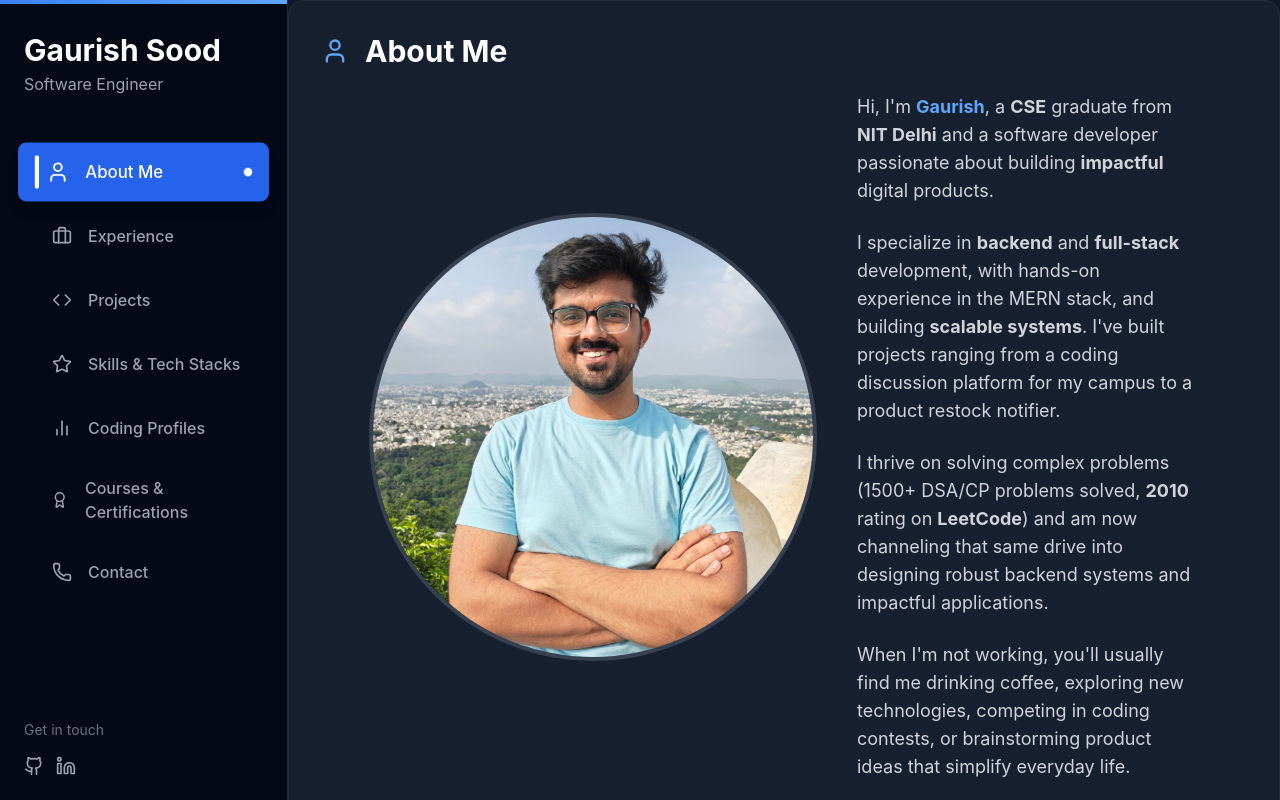
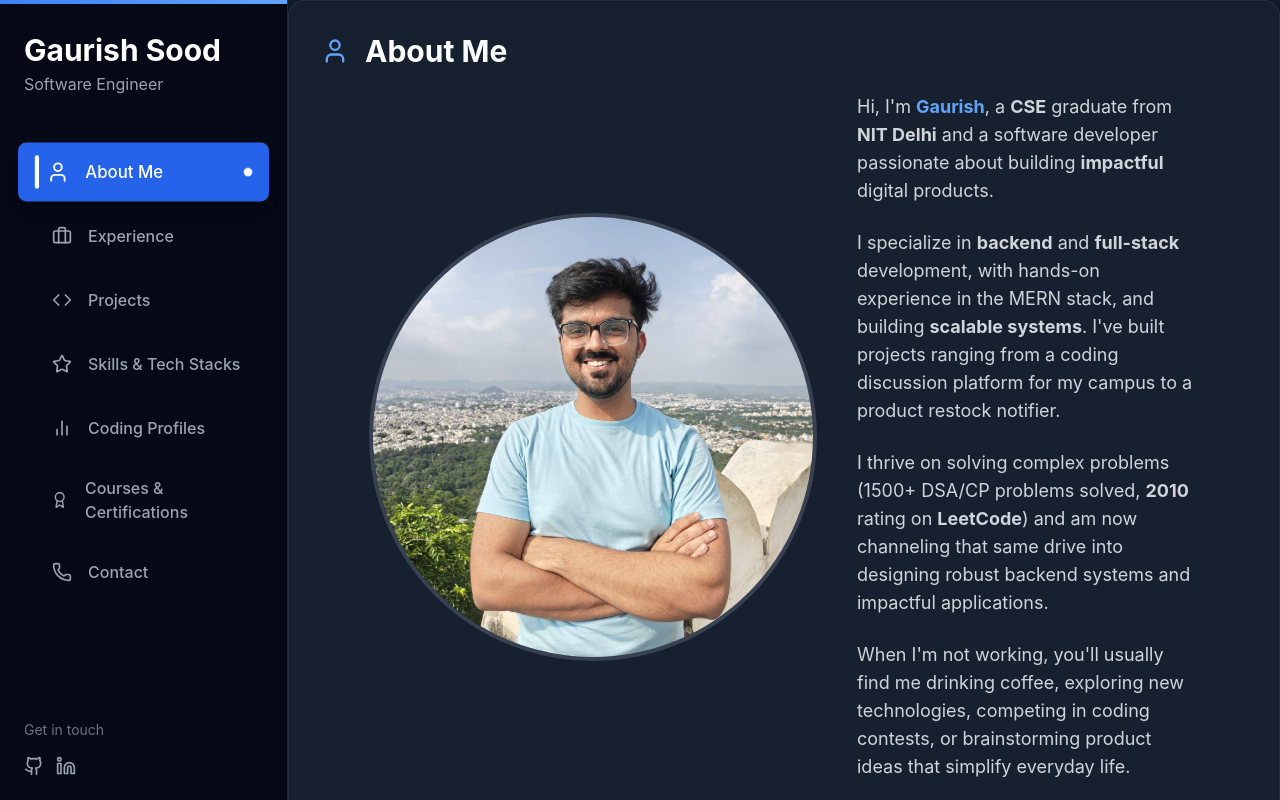
Before and after one commit to Gaurishh/portfolio-website, a Next.js app: page / in a window 1280 px wide. Shown: the top 800 px of the page. Built offline with nearby package versions, Linux system fonts and the light colour scheme.

Commit message:
About me zoom out amount changed

```diff
--- a/components/AboutSection.js
+++ b/components/AboutSection.js
@@ -13,8 +13,8 @@ const AboutSection = () => (
                      alt="Your Name - Software Engineer"
                      width={512}
                      height={512}
-                      className="rounded-full w-64 h-64 xl:w-[28rem] xl:h-[28rem] border-4 border-gray-700 object-cover object-top"
-                     style={{ objectPosition: 'center 30%' }}
+                     className="rounded-full w-64 h-64 xl:w-[28rem] xl:h-[28rem] border-4 border-gray-700 object-cover"
+                    style={{ objectPosition: 'center 50%' }}
                      priority
                  />
              </div>
```
Also changed, not shown: public/profile-photo-old.jpg (added), public/profile-photo.jpg.
